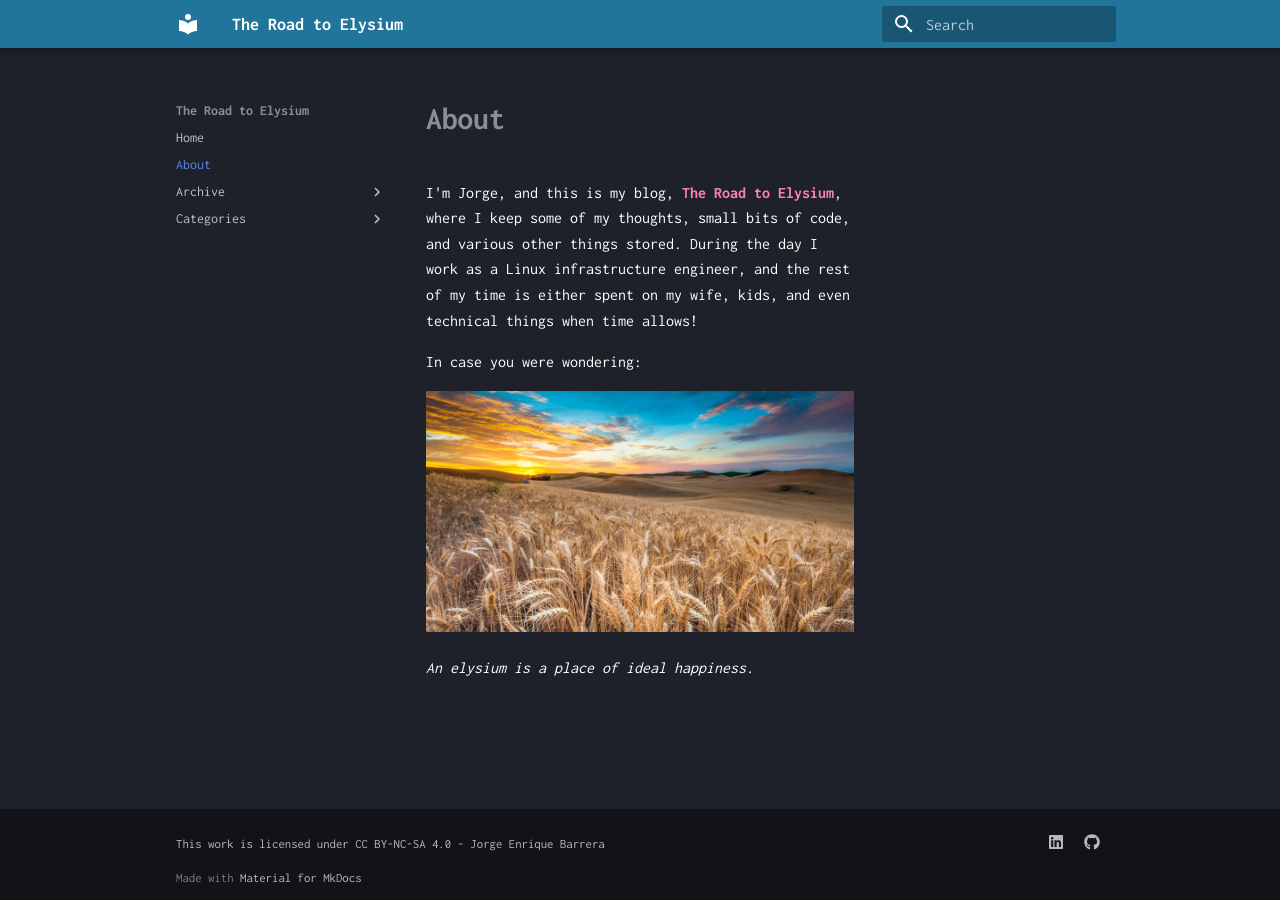
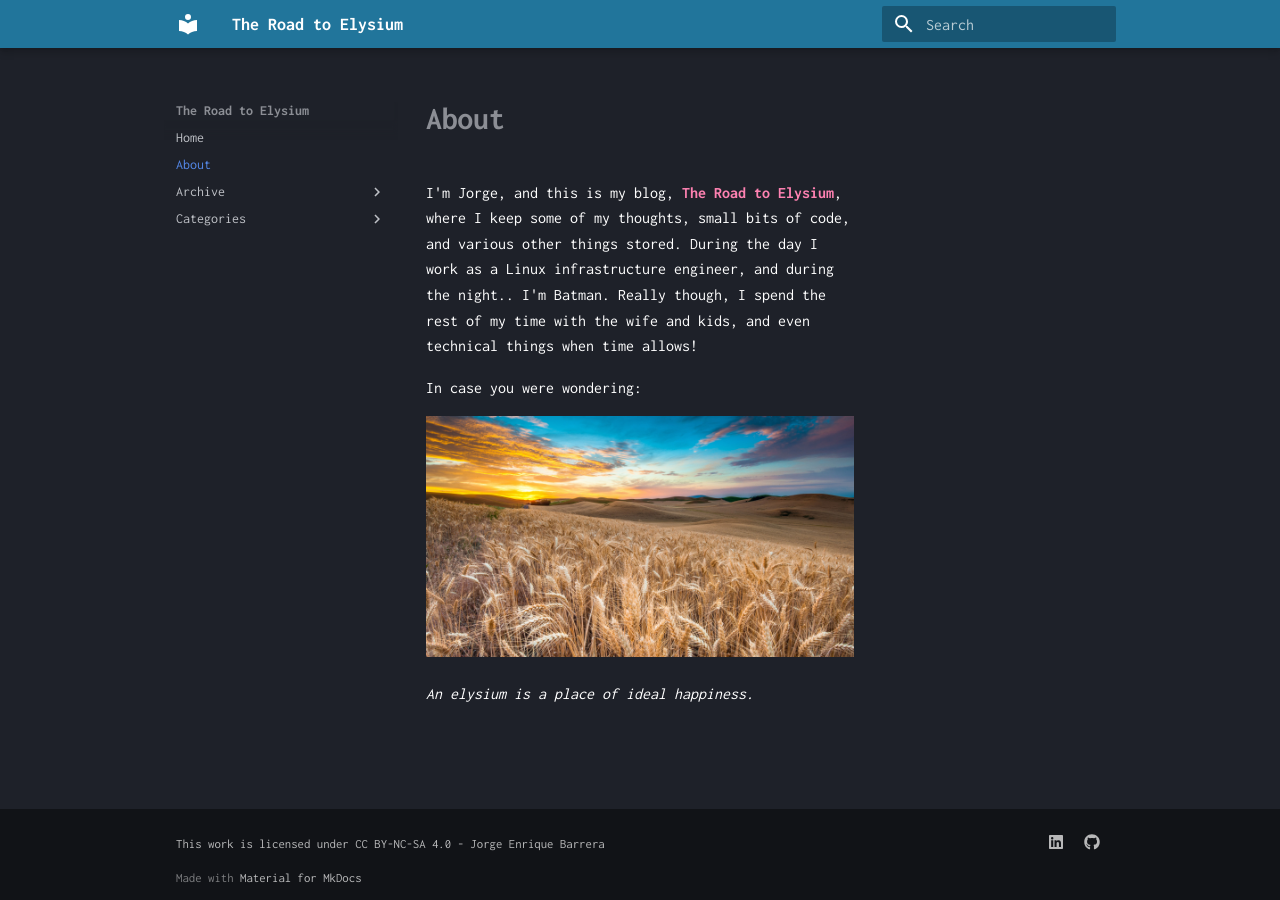
Before and after one commit to joenba7/joenba7.github.io, an MkDocs documentation site: the page built from docs/about.md, in a window 1280 px wide. Built offline with MkDocs 1.6.1 and Material for MkDocs 9.7.7, drawn with Linux system fonts in a browser that asks for light colours.

Commit message:
Changed About

```diff
--- a/docs/about.md
+++ b/docs/about.md
@@ -5,8 +5,9 @@ date: 2023-12-14
 ---
 
 I'm Jorge, and this is my blog, **The Road to Elysium**, where I keep some of my thoughts, small bits of code, and various other things stored.
-During the day I work as a Linux infrastructure engineer, and the rest of my time
-is either spent on my wife, kids, and even technical things when time allows!
+During the day I work as a Linux infrastructure engineer, and during the
+night.. I'm Batman. Really though, I spend the rest of my time with the wife
+and kids, and even technical things when time allows!
 
 In case you were wondering:
 
```
